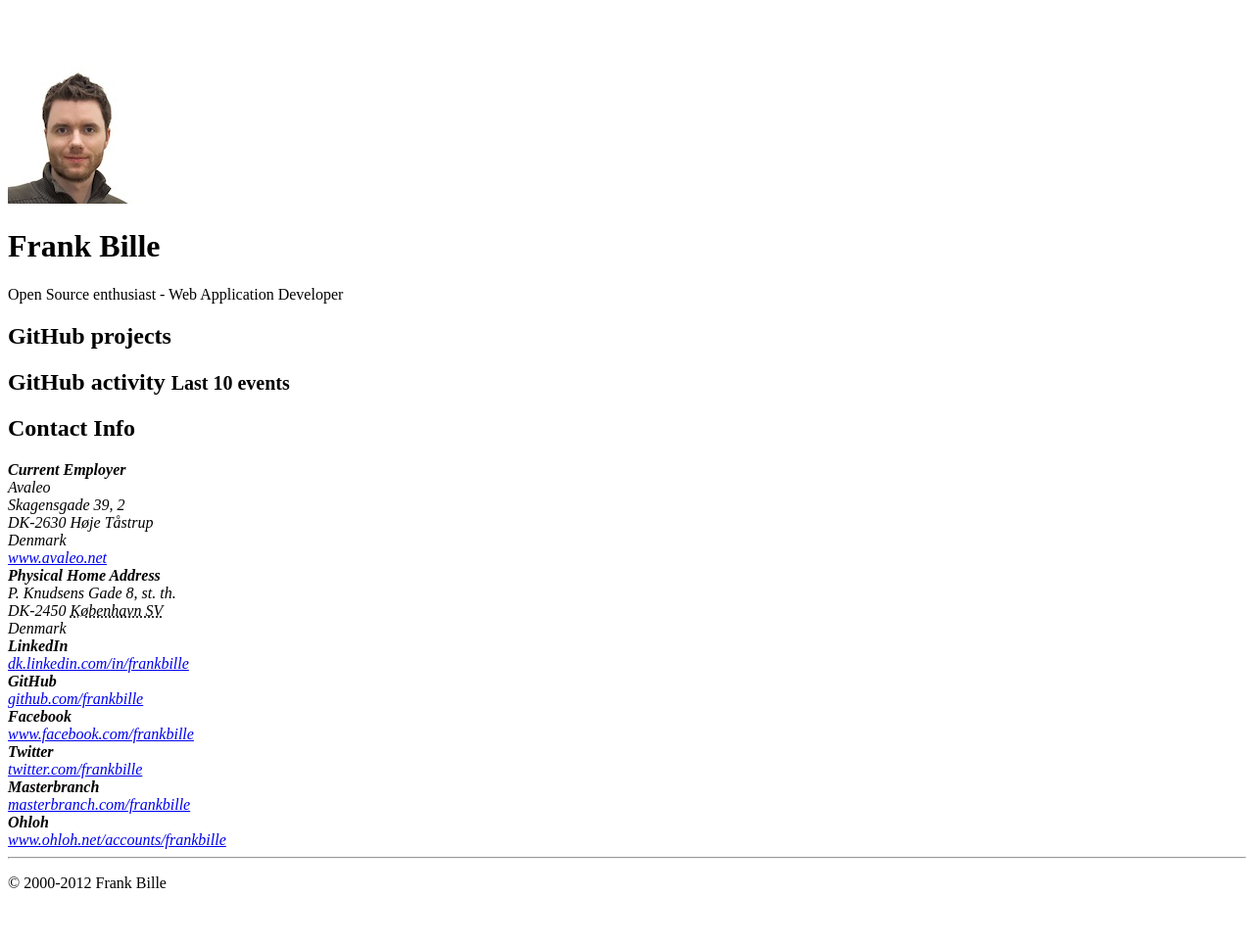
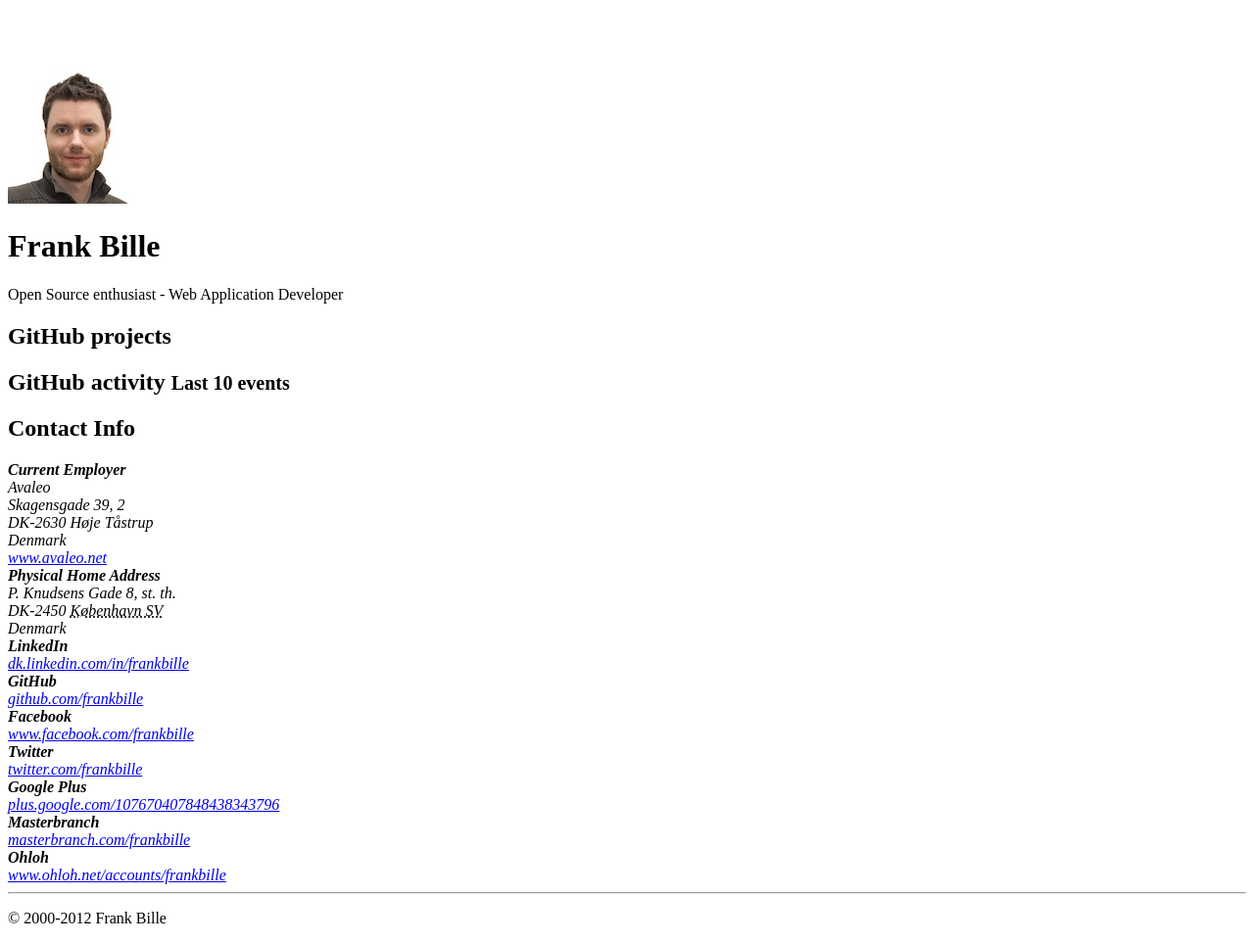
Before and after one commit to frankbille/frankbille.github.com, a Jekyll site: the page built from index.html, in a window 1280 px wide. Shown: the whole page at 98% size. Built offline with Jekyll 4.4.1, drawn with Linux system fonts in a browser that asks for light colours; nearby versions of some CDN libraries; Markdown is read by kramdown in place of the engine named in the settings; a style sheet for code colours, icons or effects is not loaded; before the commit the page ends 927 px from its top, so only the background shows below that.

Commit message:
Added Google Plus account

```diff
--- a/index.html
+++ b/index.html
@@ -68,6 +68,11 @@ title: Frank Bille
 			<a href="http://twitter.com/frankbille">twitter.com/frankbille</a>
 		</address>
 		<address>
+			<strong>Google Plus</strong>
+			<br>
+			<a href="https://plus.google.com/107670407848438343796?rel=author">plus.google.com/107670407848438343796</a>
+		</address>
+		<address>
 			<strong>Masterbranch</strong>
 			<br>
 			<a href="http://masterbranch.com/frankbille">masterbranch.com/frankbille</a>
```
